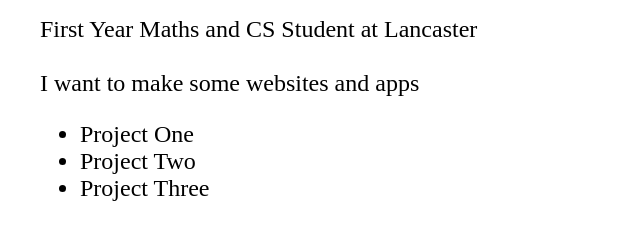
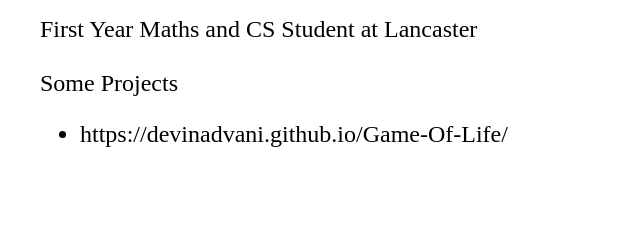
Before and after one commit to DevinAdvani/DevinAdvani.github.io, a plain HTML site: page index.html in a window 1280 px wide. Shown: the part 126-366 px from the top of the page, without its empty margins (0-640 px from the left). Drawn offline with Linux system fonts and the light colour scheme.

Commit message:
Added link to Game Of Life

```diff
--- a/index.html
+++ b/index.html
@@ -62,11 +62,9 @@ Devin Advani
 
         <br>
 
-		<div>I want to make some websites and apps
+		<div>Some Projects
             <ul>
-            <li>Project One</li>
-            <li>Project Two</li>
-            <li>Project Three</li>
+            <li>https://devinadvani.github.io/Game-Of-Life/</li>
             </ul>
         </div>
     </div>
```
